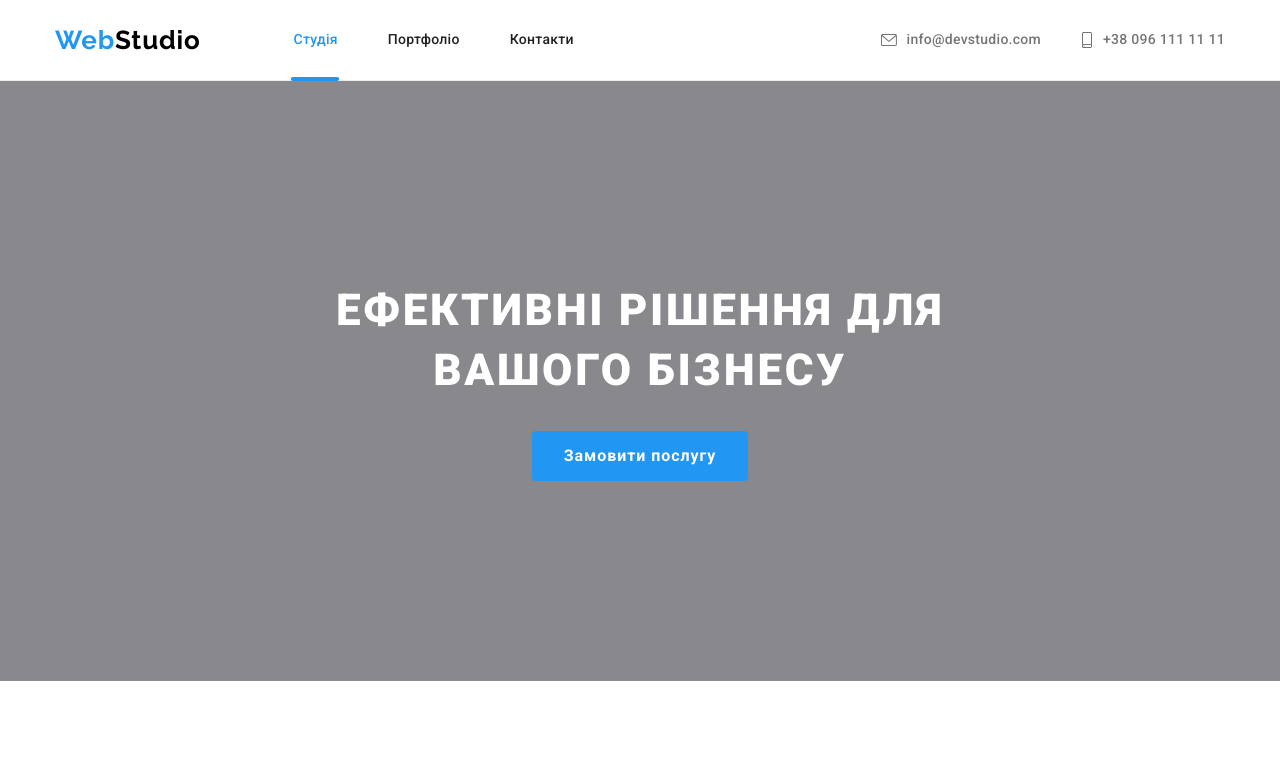
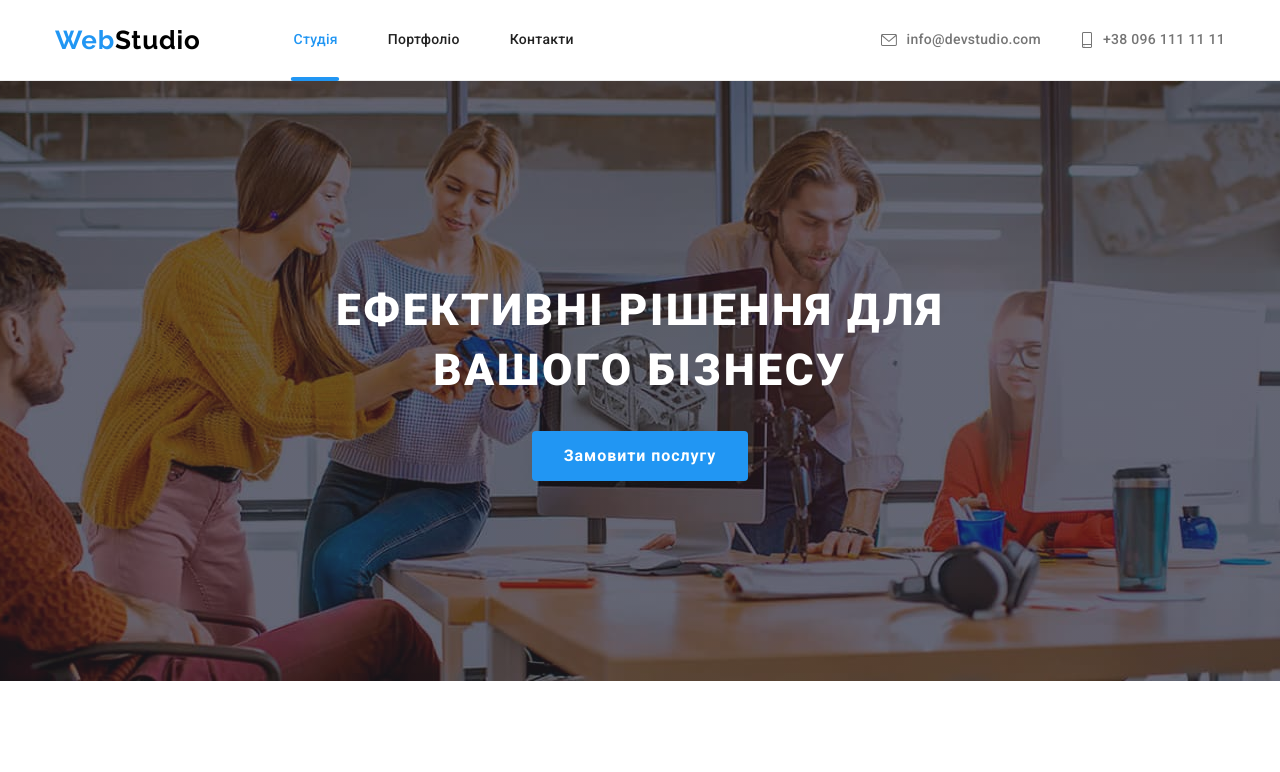
Before and after one commit to Oleksandr-Kharkiv/goit-markup-hw-08, a plain HTML site: page index.html in a window 1280 px wide. Shown: the top 772 px of the page. Drawn offline with nearby package versions, Linux system fonts and the light colour scheme; the site is published under a folder, as on GitHub Pages, so addresses that start at the root find nothing.

Commit message:
added ../

```diff
--- a/sass/components/_hero.scss
+++ b/sass/components/_hero.scss
@@ -69,7 +69,7 @@
       rgba(47, 48, 58, 0.4),
       rgba(47, 48, 58, 0.4)
     ),
-  url(/images/hero-img-mobile.jpg);
+  url(../images/hero-img-mobile.jpg);
   background-repeat: no-repeat;
   background-size: cover;
   background-position: center;
@@ -81,7 +81,7 @@
         rgba(47, 48, 58, 0.4),
         rgba(47, 48, 58, 0.4)
       ),
-      url(/images/hero-img-tablet.jpg);
+      url(../images/hero-img-tablet.jpg);
   }
   @media screen and (min-width: 1200px) {
     max-width: 1600px;
@@ -90,6 +90,6 @@
         rgba(47, 48, 58, 0.4),
         rgba(47, 48, 58, 0.4)
       ),
-      url(/images/hero-img-desktop.jpg);
+      url(../images/hero-img-desktop.jpg);
   }
 }
```
Also changed, not shown: css/main.css, css/main.min.css, 2 other files.
